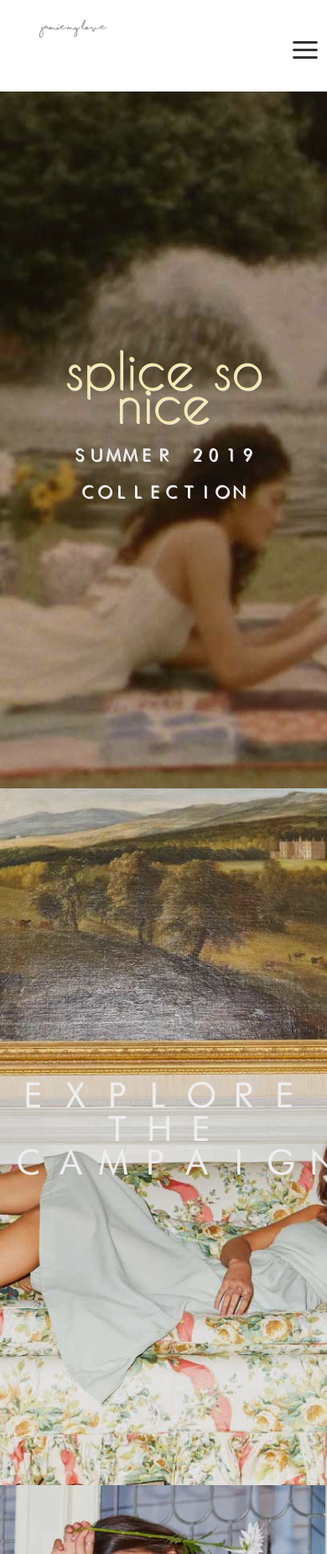
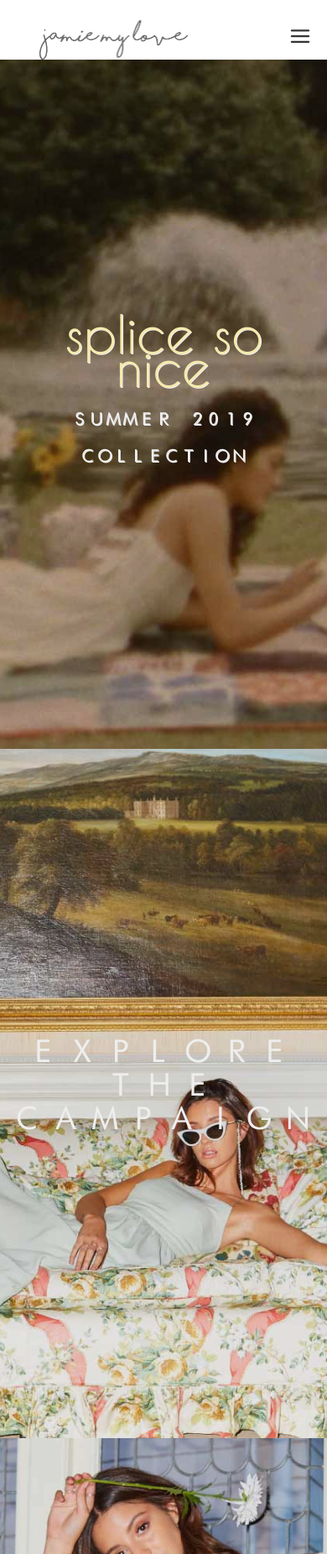
Before and after one commit to IsaacN/jamiemylove, a PHP site: page / in a window 390 px wide. Shown: the top 1851 px of the page at 84% size. Run offline with PHP 8.4, Linux system fonts and the light colour scheme.

Commit message:
Meg's Changes

```diff
--- a/contact.php
+++ b/contact.php
@@ -43,7 +43,7 @@
 										<span class="text-white">Message sent - Thanks for your enquiry</span>
 									</div>
 									<div class="form-error">
-										<span class="text-white">Please complete all fields correctly</span>
+										Please complete all fields correctly
 									</div>
 								</form>
 							</div>
--- a/css/custom.css
+++ b/css/custom.css
@@ -31,19 +31,51 @@
 .offscreen-toggle i{
 	font-size: 48px;
 	padding-top: 20px;
-	line-height: 75px;
+	line-height: 55px;
 }
 
 .offscreen-container{
 	background-color: #F4E9AB;
 }
+.offscreen-container .logo.logo-wide{
+	max-width: 30%;
+}
 
 .top-bar.nav-sticky{
 	background: rgba(244, 233, 171, 0.85);
 }
+.offscreen-menu .logo{
+	padding-bottom: 20px;
+	max-width: 30%;
+}
+
+.offscreen-menu .logo.logo-light{
+	max-width: 50%;
+}
 
 .custom-hero-text{
 	text-align: center;
+}
+
+
+@media only screen and (max-width: 767px){
+	.bg-offset-for-mobile{
+		background-position: -70% 0% !important;
+	}
+
+	h1.smaller-on-mobile{
+		font-size: 36px !important;
+	}
+	.offscreen-menu .logo {
+		max-width: 60%;
+		margin-bottom: 0px;
+		padding-bottom: 0px;
+	}
+
+	.offscreen-toggle i {
+		font-size: 36px;
+		line-height: 40px;
+	}
 }
 
 .splice-title{
@@ -134,9 +166,16 @@
 }
 .form-contact input[type="submit"]{
 	max-width: 100%;
+	color: #666 ;
 }
 .form-contact .inputs-wrapper{
 	border: 0px;
+}
+
+.form-error{
+	background-color: #F4E9AB;
+	color: #666 !important;
+
 }
 
 .pre-footer{
--- a/footer.php
+++ b/footer.php
@@ -9,19 +9,19 @@
 						FOLLOW OUR JOURNEY <br><br>
 							<ul class="social-icons">
 						<li>
-							<a href="#">
+							<a href="https://www.facebook.com/Jamie-My-Love-436250176781529/" target="_blank">
 								<i class="icon social_facebook"></i>
 							</a>
 						</li>
 
 						<li>
-							<a href="#">
+							<a href="https://www.instagram.com/jamie.mylove/" target="_blank">
 								<i class="icon social_instagram"></i>
 							</a>
 						</li>
 
 						<li>
-							<a href="#">
+							<a href="https://www.pinterest.com.au/jamiemylove/" target="_blank">
 								<i class="icon social_pinterest"></i>
 							</a>
 						</li>
--- a/head.php
+++ b/head.php
@@ -58,26 +58,26 @@
 				<div class="offscreen-container">
 					<img alt="logo" class="logo" src="img/logo-dark.png" style="padding-bottom: 20px;">
 					<ul class="menu">
-						<li><a href="index.php">Home</a></li>
-						<li><a href="collections.php">Collections</a></li>
-						<li><a href="about.php">About</a></li>
-						<li><a href="contact.php">Contact</a></li>
+						<li><a href="index.php">Jamie My Love</a></li>
+						<li><a href="collections.php">Explore The Campaign</a></li>
+						<li><a href="about.php">Jamie's Story</a></li>
+						<li><a href="contact.php">Send Love Notes</a></li>
 					</ul>
 					<ul class="social-icons">
 						<li>
-							<a href="#">
+							<a href="https://www.facebook.com/Jamie-My-Love-436250176781529/" target="_blank">
 								<i class="icon social_facebook"></i>
 							</a>
 						</li>
 
 						<li>
-							<a href="#">
+							<a href="https://www.instagram.com/jamie.mylove/" target="_blank">
 								<i class="icon social_instagram"></i>
 							</a>
 						</li>
 
 						<li>
-							<a href="#">
+							<a href="https://www.pinterest.com.au/jamiemylove/" target="_blank">
 								<i class="icon social_pinterest"></i>
 							</a>
 						</li>
--- a/index.php
+++ b/index.php
@@ -35,14 +35,14 @@
 
 
 					<li class="overlay">
-						<div class="background-image-holder parallax-background">
-							<img class="background-image" alt="Background Image" src="img/explore_campaign_hero.jpg">
+						<div class="background-image-holder parallax-background bg-offset-for-mobile">
+							<img class="background-image bg-offset-for-mobile" alt="Background Image" src="img/explore_campaign_hero.jpg">
 						</div>
 
 						<div class="container align-vertical">
 							<div class="row">
 								<div class="col-xs-12 custom-hero-text">
-									<a href='collections.php'><h1 class="text-white explore-title">EXPLORE THE CAMPAIGN</h1></a>
+									<a href='collections.php'><h1 class="text-white explore-title smaller-on-mobile">EXPLORE THE CAMPAIGN</h1></a>
 
 								</div>
 							</div>
```
